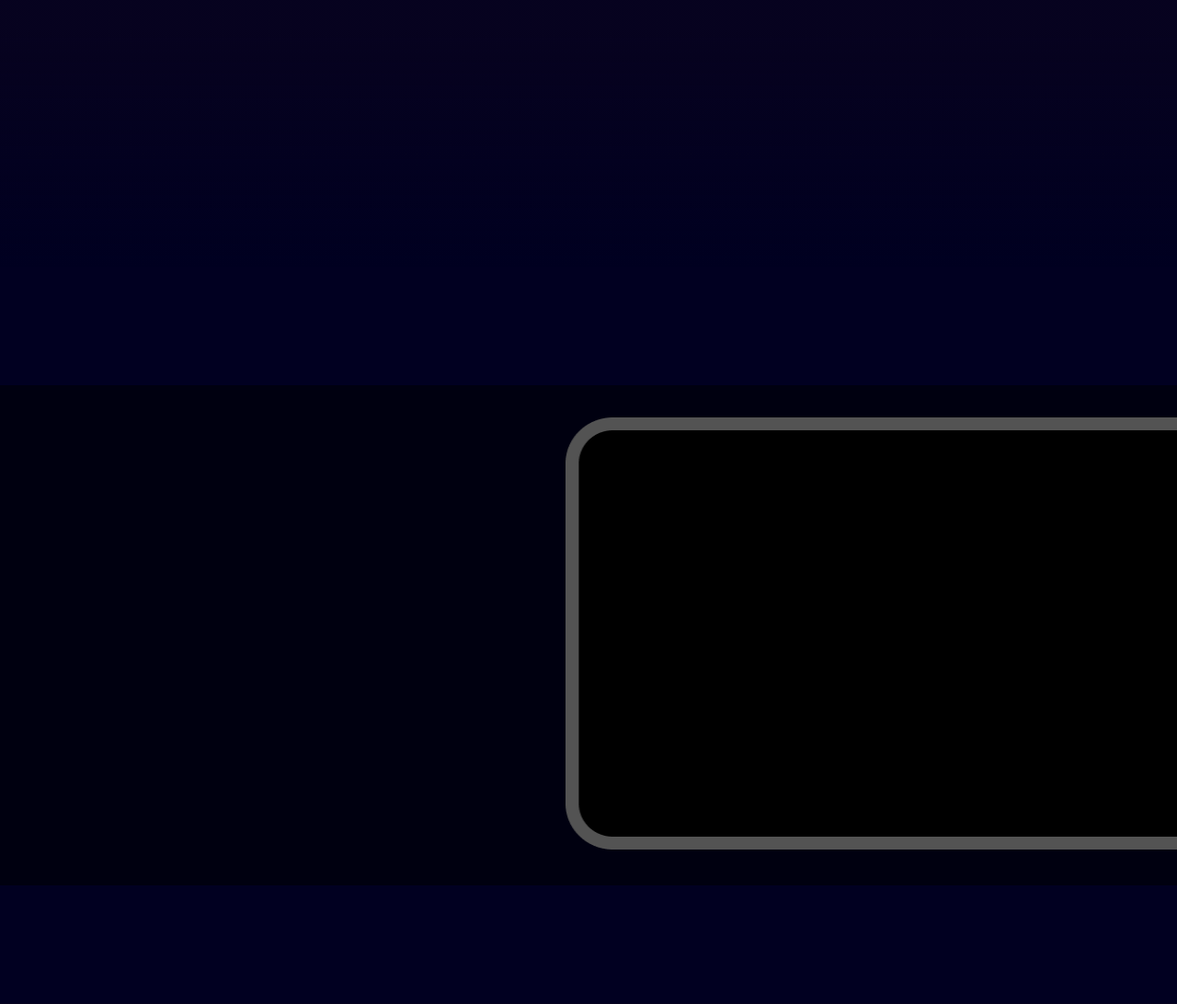
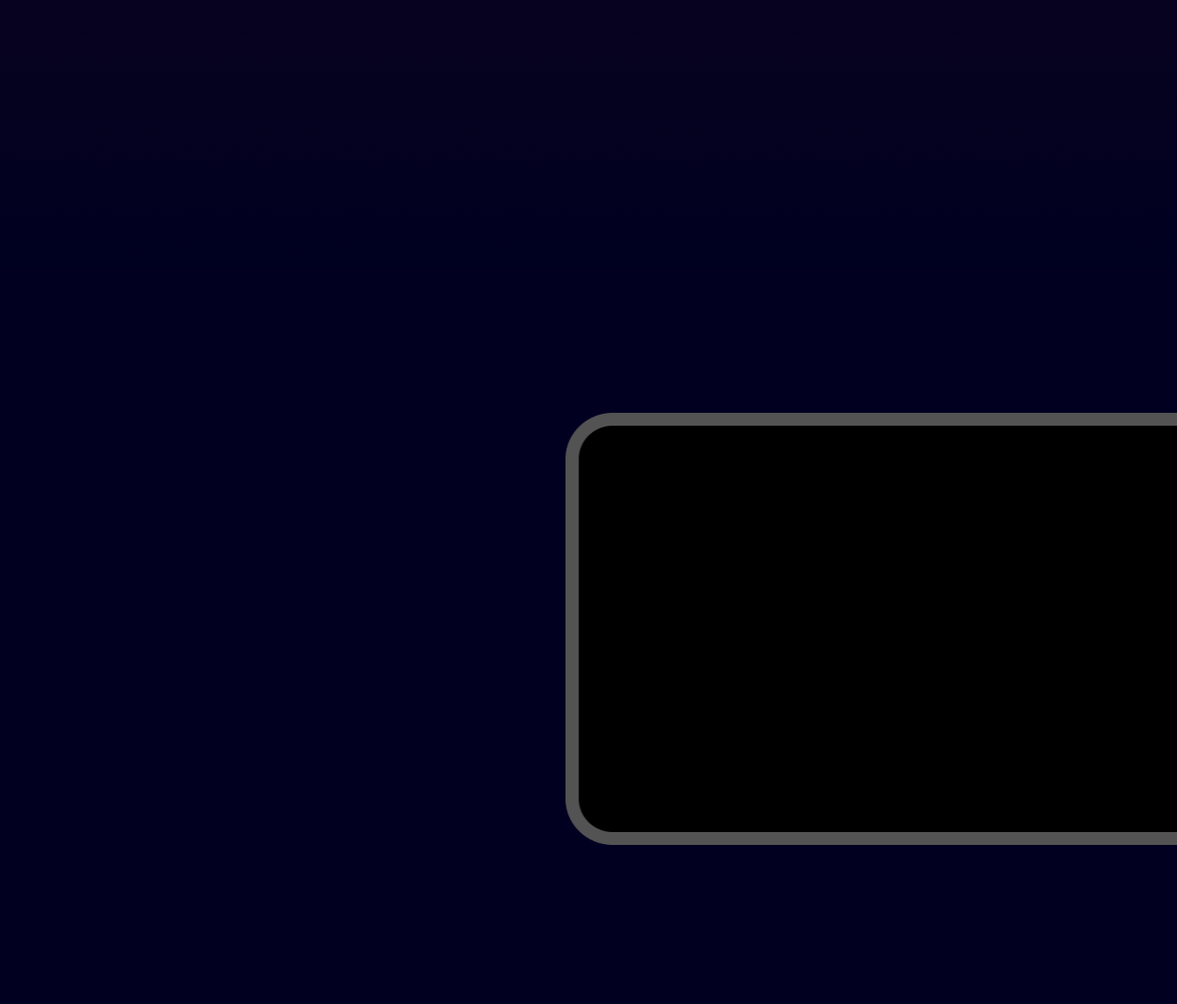
Before and after one commit to isliese/ASTRO-ASL, a Flask app: page / in a window 1280 px wide; the page is wider, and only the part inside the window is pictured. Shown: the part 1893-2985 px from the top of that part at 92% size. Run offline with Flask 3, Linux system fonts and the light colour scheme; some libraries are stand-ins or nearby versions.

Commit message:
Fixed Errors

```diff
--- a/templates/HomePage.html
+++ b/templates/HomePage.html
@@ -122,7 +122,6 @@
       justify-content: center;
       align-items: center;
       gap: 40px;
-      background: rgba(0, 0, 0, 0.5);
       padding: 30px;
       border-radius: 20px;
     }
@@ -278,7 +277,6 @@
     </h3>
   </div>
 
-
   <!-- Divider -->
   <div class="divider"></div>
 
@@ -296,6 +294,9 @@
       <img src="{{ url_for('static', filename='target-square.png') }}" alt="Target Square" />
     </div>
   </div>
+
+    <!-- Print prediction result -->
+    <div id="prediction-result" style="color: white; font-size: 24px; margin-top: 10px;"></div>
   </div>
 
   <!-- Divider -->
@@ -304,7 +305,7 @@
   <!-- Fourth Section -->
   <div class="section" id="fourth-section">
     <h1 class="big-title">Meet the Team</h1>
-    <!--<h2 style="margin-bottom: 2rem">Meet the Team</h2>-->
+
     <div class="profile-links">
       <!-- Jay -->
       <div class="profile jay-profile">
@@ -337,6 +338,8 @@
     </div>
     <h3>Made with 🤍</h3>
   </div>
+  </body>
+
 
   <script>
     // Text setting
@@ -384,5 +387,35 @@
         console.error("Camera access error:", error);
       });
   </script>
+  <!-- Connect to Socket.IO and send webcam frame -->
+  <script src="https://cdn.socket.io/4.3.2/socket.io.min.js"></script>
+  <script>
+    const video = document.getElementById('camera');
+    const canvas = document.createElement('canvas');
+    const context = canvas.getContext('2d');
+    const socket = io();
+
+    navigator.mediaDevices.getUserMedia({ video: true })
+      .then((stream) => {
+        video.srcObject = stream;
+        video.play();
+        setInterval(() => {
+          canvas.width = video.videoWidth;
+          canvas.height = video.videoHeight;
+          context.drawImage(video, 0, 0, canvas.width, canvas.height);
+          const frameData = canvas.toDataURL('image/jpeg');
+          socket.emit('frame', frameData);
+        }, 200); // every 0.2 sec
+      })
+      .catch((err) => {
+        console.error("Fail to access Webcam:", err);
+      });
+
+    socket.on('prediction', (data) => {
+      const { letter, confidence } = data;
+      document.getElementById('prediction-result').innerText = `Prediction: ${letter} (${confidence}%)`;
+    });
+  </script>
+
 </body>
 </html>
```
